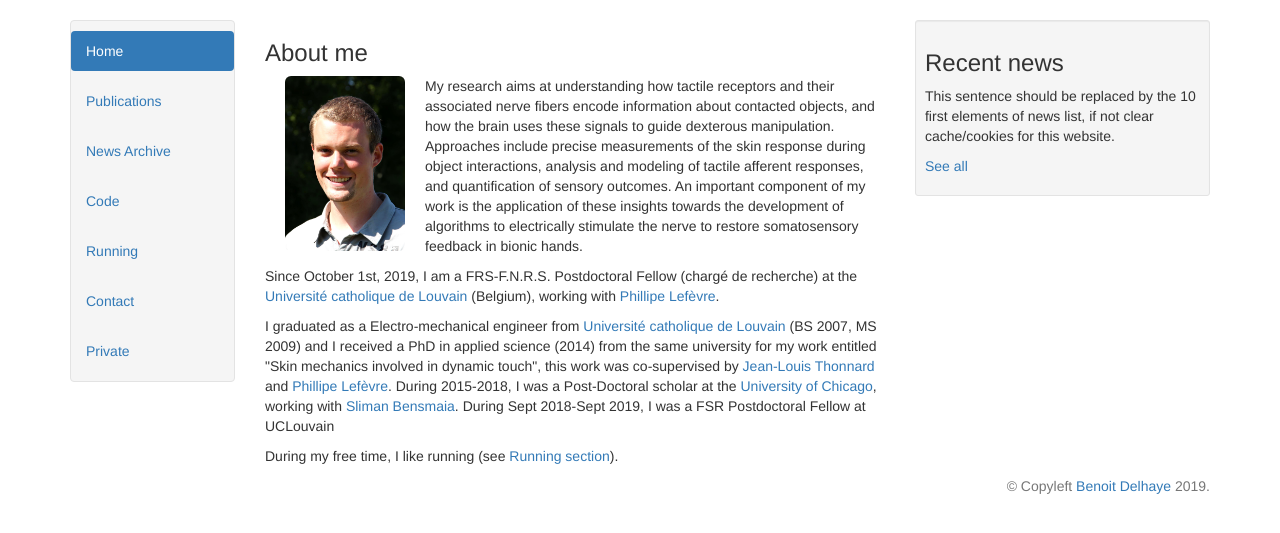
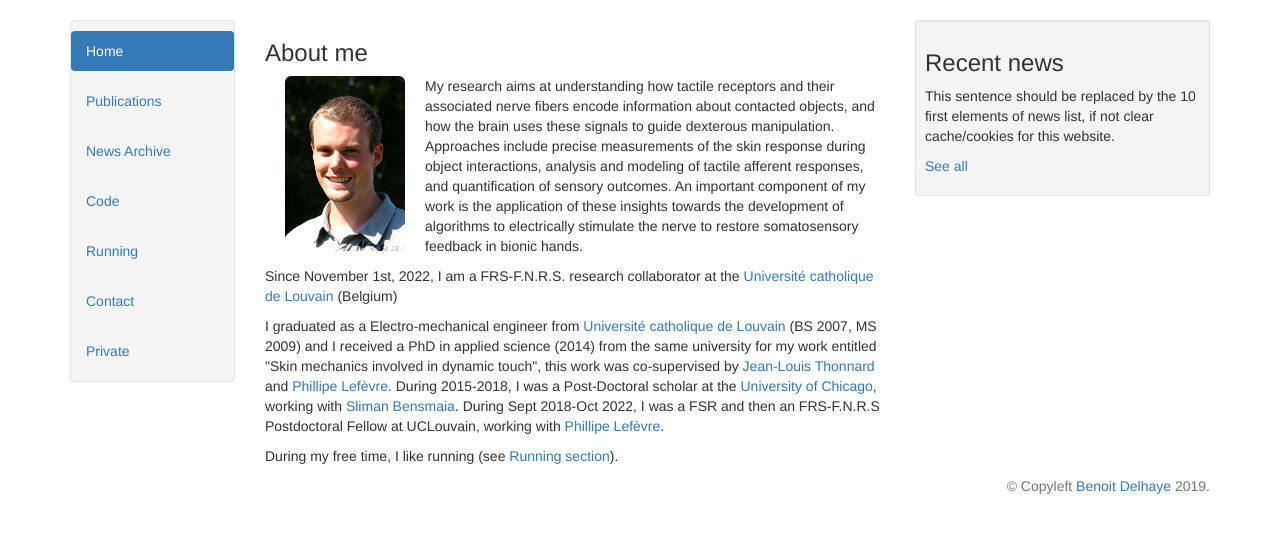
Before and after one commit to delhayeben/delhayeben.github.io, a plain HTML site: page index.html in a window 1280 px wide. Shown: the part 179-712 px from the top of the page. Drawn offline with nearby package versions, Linux system fonts and the light colour scheme; no server answers; a script that the page names is missing.

Commit message:
sci collab fnrs

```diff
--- a/index.html
+++ b/index.html
@@ -91,15 +91,14 @@
                       Approaches include precise measurements of the skin response during object interactions, analysis and modeling of tactile afferent responses,
                       and quantification of sensory outcomes. An important component of my work is the application of these insights towards the development of algorithms
                        to electrically stimulate the nerve to restore somatosensory feedback in bionic hands.</p>
-                    <p> Since October 1st, 2019, I am a FRS-F.N.R.S. Postdoctoral Fellow (chargé de recherche) at the <a href="www.uclouvain.be">Université catholique de Louvain</a> (Belgium), working with
-                    <a href="https://perso.uclouvain.be/philippe.lefevre/">Phillipe Lefèvre</a>.</p>
+                    <p> Since November 1st, 2022, I am a FRS-F.N.R.S. research collaborator at the <a href="www.uclouvain.be">Université catholique de Louvain</a> (Belgium)</p>
                    <p>I graduated as a Electro-mechanical engineer from <a href="https://uclouvain.be/">Université catholique de Louvain</a>
-                    (BS 2007, MS 2009)
-                    and I received a PhD in applied science (2014) from the same university for my work entitled
+                    (BS 2007, MS 2009) and I received a PhD in applied science (2014) from the same university for my work entitled
                     "Skin mechanics involved in dynamic touch", this work was co-supervised by <a href="https://uclouvain.be/jean-louis.thonnard">Jean-Louis Thonnard</a> and
                     <a href="https://perso.uclouvain.be/philippe.lefevre/">Phillipe Lefèvre</a>.
                     During 2015-2018, I was a Post-Doctoral scholar  at the <a href="https://www.uchicago.edu/">University of Chicago</a>, working with <a href="http://bensmaialab.org/">Sliman Bensmaia</a>.
-                    During Sept 2018-Sept 2019, I was a FSR Postdoctoral Fellow at UCLouvain</p>
+                    During Sept 2018-Oct 2022, I was a FSR and then an FRS-F.N.R.S Postdoctoral Fellow at UCLouvain, working with
+                    <a href="https://perso.uclouvain.be/philippe.lefevre/">Phillipe Lefèvre</a>.</p>
 
                   <p>During my free time, I like running (see <a href="#news" onclick="LoadRunning();return false">Running section</a>).
                   </p>
```
